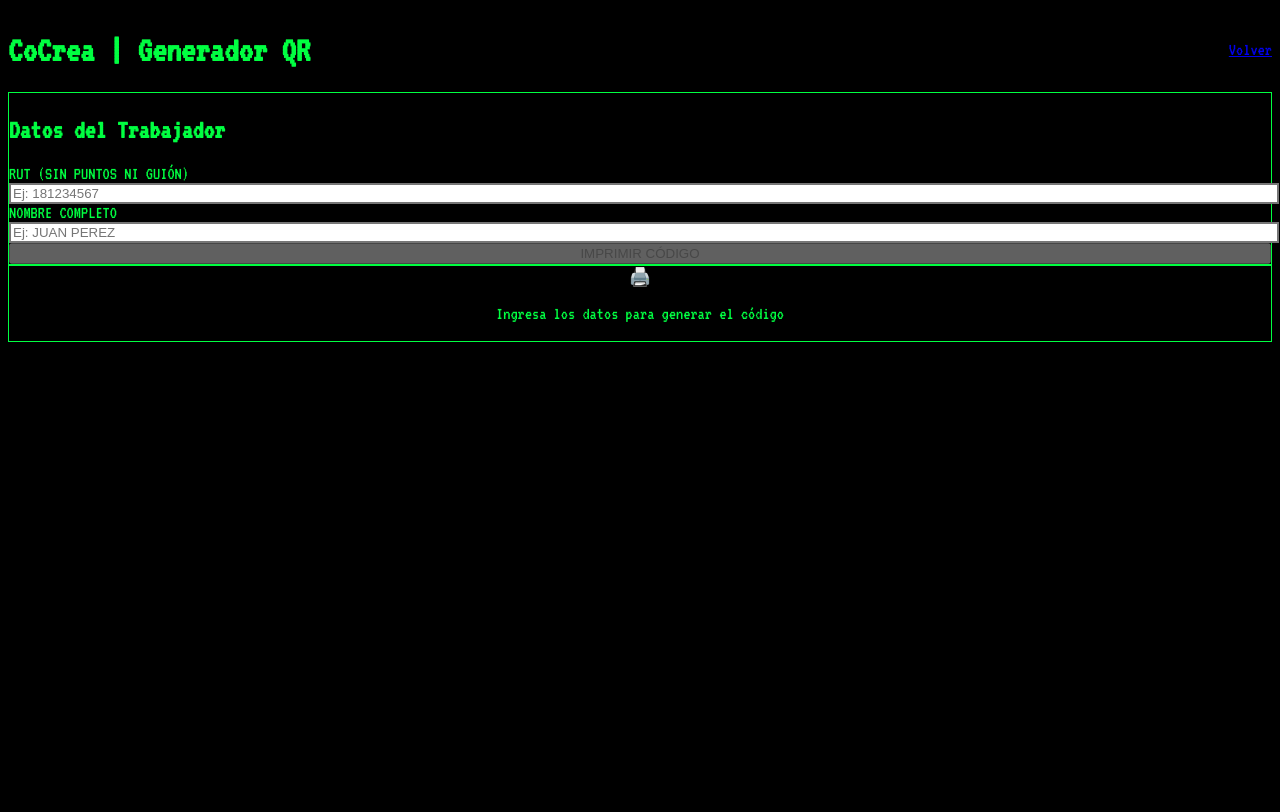
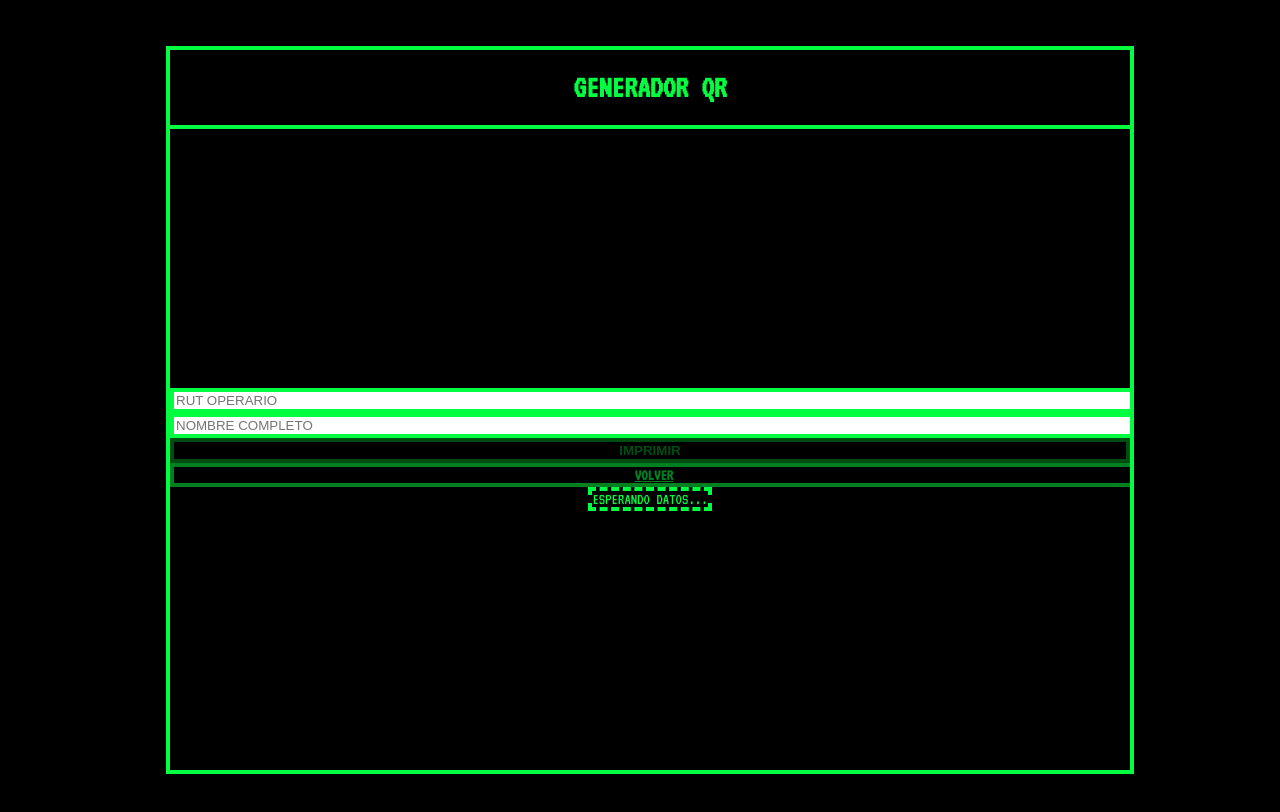
Before and after one commit to cocrea-xxx/cocrea-mvp, a Next.js app: page /generador in a window 1280 px wide. Shown: the top 812 px of the page. Built offline with nearby package versions, Linux system fonts and the light colour scheme.

Commit message:
Total Minimalist Redesign: Black & Green #00ff41, Aspect Ratio 3:4/4:3, High Contrast for workers

```diff
--- a/src/app/generador/page.tsx
+++ b/src/app/generador/page.tsx
@@ -8,107 +8,64 @@ export default function GeneradorPage() {
   const [rut, setRut] = useState("");
   const [nombre, setNombre] = useState("");
 
-  // Creamos el JSON que el escáner leerá automáticamente
-  const valorQR = JSON.stringify({
-    id: rut,
-    n: nombre
-  });
+  const valorQR = JSON.stringify({ id: rut, n: nombre });
 
-  const handlePrint = () => {
-    window.print();
-  };
+  const handlePrint = () => window.print();
 
   return (
-    <main className="min-h-screen bg-slate-50 p-6 font-sans print:bg-white print:p-0">
-      {/* HEADER - No se imprime */}
-      <div className="max-w-4xl mx-auto flex justify-between items-center mb-8 print:hidden">
-        <h1 className="text-2xl font-black text-blue-900">CoCrea | Generador QR</h1>
-        <Link href="/" className="px-4 py-2 bg-slate-200 rounded-lg font-bold text-slate-600">Volver</Link>
-      </div>
+    <div className="aspect-container print:bg-white print:p-0">
+      <main className="content-box p-6 flex flex-col justify-between print:border-none print:aspect-auto">
+        <header className="text-center border-b-4 border-[#00ff41] py-4 print:hidden">
+          <h1 className="text-4xl font-black">GENERADOR QR</h1>
+        </header>
 
-      <div className="max-w-4xl mx-auto grid grid-cols-1 md:grid-cols-2 gap-8">
-
-        {/* FORMULARIO - No se imprime */}
-        <div className="bg-white p-8 rounded-3xl shadow-xl border border-slate-100 print:hidden">
-          <h2 className="text-xl font-bold mb-6 text-slate-700">Datos del Trabajador</h2>
-
-          <div className="space-y-4">
-            <div>
-              <label className="block text-sm font-bold text-slate-400 uppercase mb-1">RUT (Sin puntos ni guión)</label>
+        <div className="flex-1 flex flex-col md:flex-row gap-8 py-6 items-center justify-center">
+          {/* FORMULARIO */}
+          <div className="w-full space-y-4 print:hidden">
             <input
               type="text"
+              placeholder="RUT OPERARIO"
               value={rut}
-                onChange={(e) => setRut(e.target.value)}
-                placeholder="Ej: 181234567"
-                className="w-full p-4 bg-slate-50 border-2 border-slate-100 rounded-xl focus:border-blue-500 outline-none transition-all text-lg font-mono"
+              onChange={(e) => setRut(e.target.value.toUpperCase())}
+              className="w-full p-4 bg-black border-4 border-[#00ff41] text-[#00ff41] text-2xl outline-none"
             />
-            </div>
-
-            <div>
-              <label className="block text-sm font-bold text-slate-400 uppercase mb-1">Nombre Completo</label>
             <input
               type="text"
+              placeholder="NOMBRE COMPLETO"
               value={nombre}
-                onChange={(e) => setNombre(e.target.value)}
-                placeholder="Ej: JUAN PEREZ"
-                className="w-full p-4 bg-slate-50 border-2 border-slate-100 rounded-xl focus:border-blue-500 outline-none transition-all text-lg"
+              onChange={(e) => setNombre(e.target.value.toUpperCase())}
+              className="w-full p-4 bg-black border-4 border-[#00ff41] text-[#00ff41] text-2xl outline-none"
             />
-            </div>
-          </div>
-
             <button
               onClick={handlePrint}
               disabled={!rut || !nombre}
-            className="w-full mt-8 py-4 bg-blue-600 hover:bg-blue-700 disabled:bg-slate-300 text-white rounded-xl font-black text-lg shadow-lg shadow-blue-200 transition-all"
+              className="btn-matrix w-full py-4 text-2xl disabled:opacity-30"
             >
-            IMPRIMIR CÓDIGO
+              IMPRIMIR
             </button>
+            <Link href="/" className="btn-matrix w-full py-2 text-xl opacity-50">
+              VOLVER
+            </Link>
           </div>
 
-        {/* VISTA PREVIA DEL CÓDIGO - Esto es lo que se imprime */}
-        <div className="bg-white p-8 rounded-3xl shadow-xl border border-slate-100 flex flex-col items-center justify-center text-center print:shadow-none print:border-none print:w-full">
+          {/* VISTA PREVIA */}
+          <div className="flex flex-col items-center justify-center print:w-full">
             {rut && nombre ? (
-            <>
-              <div className="bg-white p-4 border-4 border-slate-900 rounded-xl mb-6">
-                <QRCodeSVG
-                    value={valorQR}
-                    size={256}
-                    level="H" // Alta recuperación de errores (ideal para cascos sucios)
-                    includeMargin={true}
-                />
+              <div className="p-4 bg-white border-8 border-black">
+                <QRCodeSVG value={valorQR} size={200} level="H" includeMargin={true} />
+                <div className="text-black text-center mt-4">
+                  <p className="font-bold text-xl">{nombre}</p>
+                  <p className="font-mono text-lg">{rut}</p>
                 </div>
-              <h3 className="text-2xl font-black text-slate-900 uppercase">{nombre}</h3>
-              <p className="text-slate-500 font-mono text-xl">{rut}</p>
-              <p className="mt-8 text-xs text-slate-300 uppercase font-bold tracking-widest print:text-slate-500">
-                PROPIEDAD DE COCREA - CASCO DE SEGURIDAD
-              </p>
-            </>
+              </div>
             ) : (
-            <div className="text-slate-300 flex flex-col items-center">
-                <span className="text-8xl mb-4">🖨️</span>
-                <p className="font-bold">Ingresa los datos para generar el código</p>
+              <div className="text-[#00ff41] text-xl border-4 border-dashed border-[#00ff41] p-10 print:hidden uppercase">
+                Esperando Datos...
               </div>
             )}
           </div>
         </div>
-
-      {/* Estilos para impresión */}
-      <style jsx global>{`
-        @media print {
-          body * {
-            visibility: hidden;
-          }
-          .print\:w-full, .print\:w-full * {
-            visibility: visible;
-          }
-          .print\:w-full {
-            position: absolute;
-            left: 0;
-            top: 0;
-            width: 100%;
-          }
-        }
-      `}</style>
       </main>
+    </div>
   );
 }
--- a/src/app/globals.css
+++ b/src/app/globals.css
@@ -3,48 +3,87 @@
 @tailwind utilities;
 
 :root {
+  --matrix-green: #00ff41;
   --matrix-black: #000000;
-  --matrix-green: #00FF41;
-  --matrix-dark-green: #003B00;
-  --matrix-dim: #0D0208;
 }
 
 body {
   color: var(--matrix-green);
-  background: var(--matrix-black);
-  /* Aumentar tamaño base de fuente para legibilidad */
-  font-size: 18px;
+  background-color: var(--matrix-black);
+  margin: 0;
+  padding: 0;
+  overflow: hidden;
+  font-family: var(--font-retro), monospace;
 }
 
-/* Efecto de borde brillante (Glow) */
-.neon-border {
-  border: 2px solid var(--matrix-green);
-  box-shadow: 0 0 10px rgba(0, 255, 65, 0.5);
+/* Contenedor de Aspecto Dinámico Centrado */
+.aspect-container {
+  display: flex;
+  align-items: center;
+  justify-content: center;
+  width: 100vw;
+  height: 100vh;
+  background-color: var(--matrix-black);
+  padding: 10px;
 }
 
-.neon-text {
-  text-shadow: 0 0 5px rgba(0, 255, 65, 0.7);
+.content-box {
+  background-color: var(--matrix-black);
+  border: 4px solid var(--matrix-green);
+  width: 100%;
+  max-width: 100%;
+  max-height: 100%;
+  display: flex;
+  flex-direction: column;
+  position: relative;
+  overflow: hidden;
 }
 
-/* HACK: Forzar que el video del scanner ocupe todo el contenedor sin bordes negros */
+/* Vertical: 3:4 */
+@media (orientation: portrait) {
+  .content-box {
+    aspect-ratio: 3 / 4;
+    width: auto;
+    height: 90vh;
+  }
+}
+
+/* Horizontal: 4:3 */
+@media (orientation: landscape) {
+  .content-box {
+    aspect-ratio: 4 / 3;
+    height: 90vh;
+    width: auto;
+  }
+}
+
+/* Estilo de Botón Minimalista */
+.btn-matrix {
+  border: 4px solid var(--matrix-green);
+  background-color: var(--matrix-black);
+  color: var(--matrix-green);
+  text-transform: uppercase;
+  font-weight: bold;
+  text-align: center;
+  display: flex;
+  align-items: center;
+  justify-content: center;
+  transition: background-color 0.1s;
+}
+
+.btn-matrix:active {
+  background-color: var(--matrix-green);
+  color: var(--matrix-black);
+}
+
+/* Limpieza de la cámara */
 #html5qr-code-full-region video {
     width: 100% !important;
     height: 100% !important;
     object-fit: cover !important;
-    border-radius: 0 !important;
 }
 
-/* Scrollbar estilo terminal */
-::-webkit-scrollbar {
-  width: 10px;
+/* Ocultar elementos de la UI de la librería si aparecen */
+#html5qr-code-full-region__dashboard {
+    display: none !important;
 }
-::-webkit-scrollbar-track {
-  background: #000;
-}
-::-webkit-scrollbar-thumb {
-  background: #003B00;
-  border: 1px solid #00FF41;
-}
-::-webkit-scrollbar-thumb:hover {
-  background: #00FF41;
-}
```
Also changed, not shown: src/app/ingreso/page.tsx (+35 -61 lines), src/app/page.tsx (+17 -49 lines), src/components/Html5QrcodePlugin.tsx (+16 -31 lines). Lines whose indentation alone changed are shown as unchanged.
